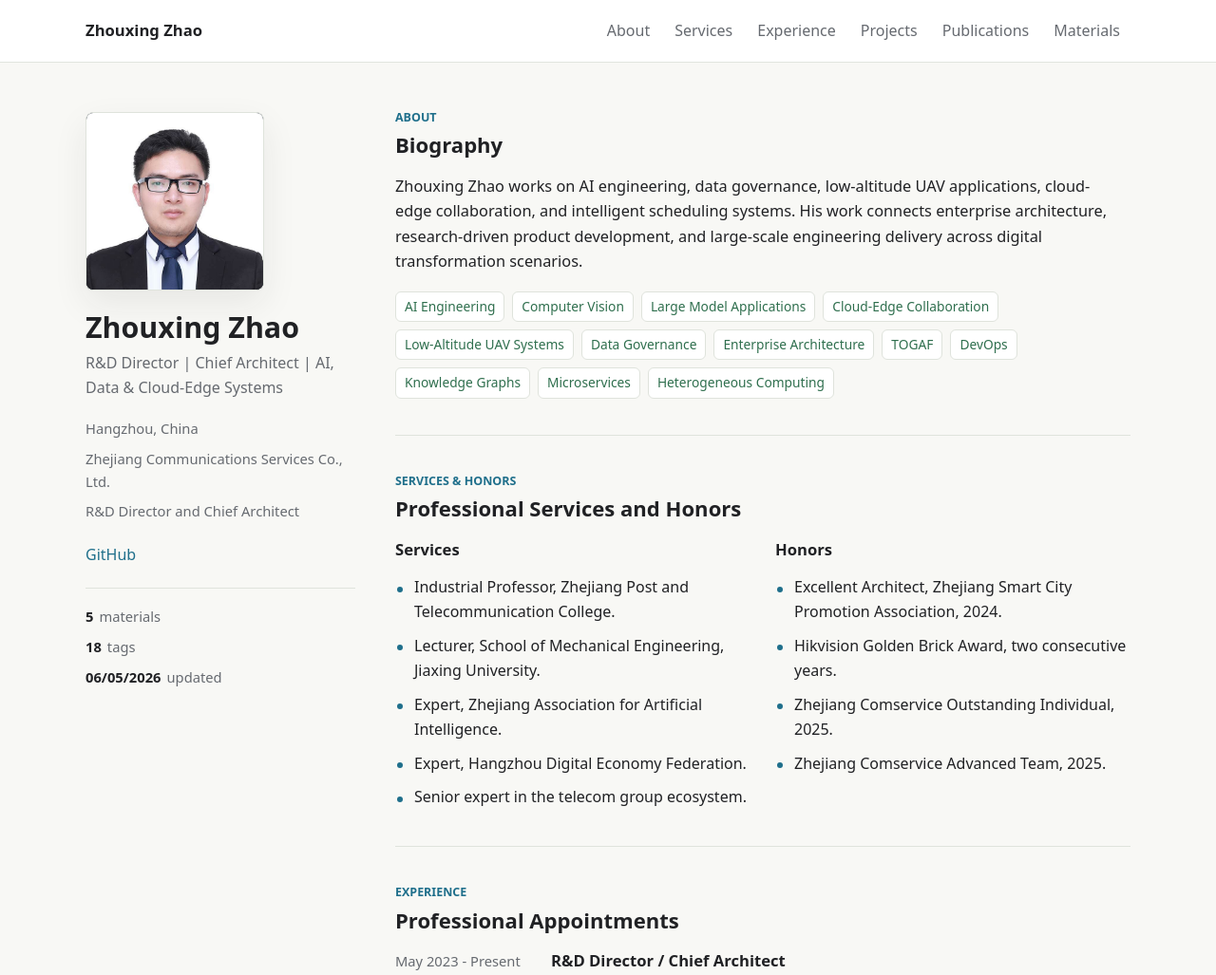
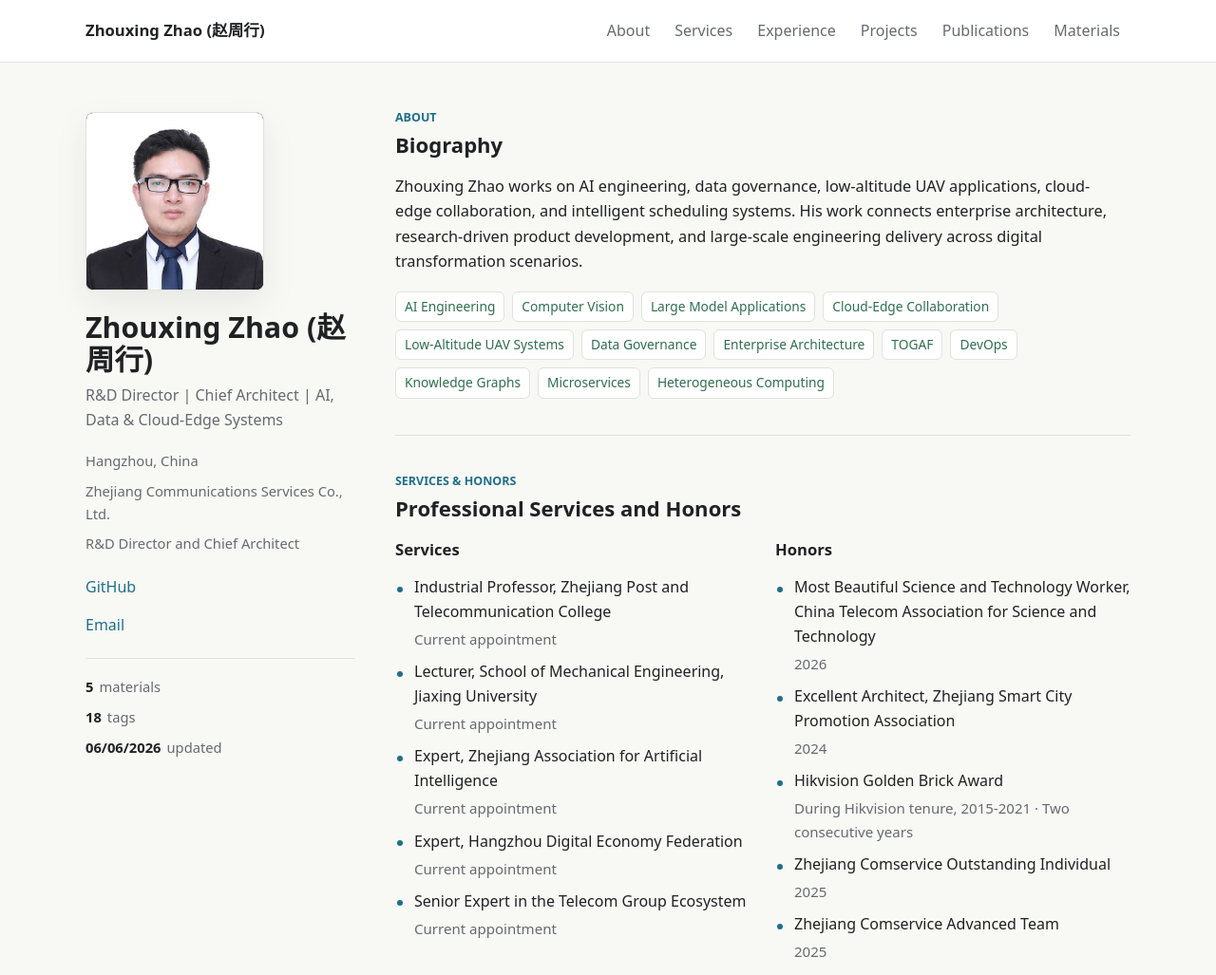
Before and after one commit to zzhkiller/zzhkiller.github.io, a plain HTML site: page index.html in a window 1280 px wide. Shown: the top 1027 px of the page at 95% size. Drawn offline with Linux system fonts and the light colour scheme.

Commit message:
Update profile contact services and honors

```diff
--- a/assets/material.js
+++ b/assets/material.js
@@ -153,7 +153,7 @@ async function loadMaterial() {
   const rawText = await rawResponse.text();
 
   const title = doc.title || safePath.split("/").pop().replace(/\.(md|markdown|txt)$/i, "");
-  document.title = `${title} | Zhouxing Zhao`;
+  document.title = `${title} | Zhouxing Zhao (赵周行)`;
   titleNode.textContent = title;
   typeNode.textContent = doc.type || "Material";
   summaryNode.textContent = doc.summary || "";
--- a/data/search-index.json
+++ b/data/search-index.json
@@ -1,13 +1,13 @@
 {
-  "generatedAt": "2026-06-05T16:39:17.576974+00:00",
+  "generatedAt": "2026-06-06T02:59:23.691307+00:00",
   "site": {
-    "title": "Zhouxing Zhao | Personal Homepage",
+    "title": "Zhouxing Zhao (赵周行) | Personal Homepage",
     "description": "A searchable personal homepage for public profile, projects, publications, services, and materials.",
     "recommendedRepository": "zzhkiller.github.io",
     "recommendedPagesUrl": "https://zzhkiller.github.io/"
   },
   "profile": {
-    "name": "Zhouxing Zhao",
+    "name": "Zhouxing Zhao (赵周行)",
     "headline": "R&D Director | Chief Architect | AI, Data & Cloud-Edge Systems",
     "location": "Hangzhou, China",
     "organization": "Zhejiang Communications Services Co., Ltd.",
@@ -18,6 +18,10 @@
       {
         "label": "GitHub",
         "url": "https://github.com/zzhkiller"
+      },
+      {
+        "label": "Email",
+        "url": "mailto:zzxvane@gmail.com"
       }
     ],
     "skills": [
@@ -37,7 +41,7 @@
     "highlights": [
       {
         "date": "2026",
-        "text": "Recommended as a candidate for China Telecom Association for Science and Technology's Most Beautiful Science and Technology Worker."
+        "text": "Recognized with the Most Beautiful Science and Technology Worker honor by China Telecom Association for Science and Technology."
       },
       {
         "date": "2025",
@@ -315,17 +319,49 @@
       }
     ],
     "services": [
-      "Industrial Professor, Zhejiang Post and Telecommunication College.",
-      "Lecturer, School of Mechanical Engineering, Jiaxing University.",
-      "Expert, Zhejiang Association for Artificial Intelligence.",
-      "Expert, Hangzhou Digital Economy Federation.",
-      "Senior expert in the telecom group ecosystem."
+      {
+        "title": "Industrial Professor, Zhejiang Post and Telecommunication College",
+        "year": "Current appointment"
+      },
+      {
+        "title": "Lecturer, School of Mechanical Engineering, Jiaxing University",
+        "year": "Current appointment"
+      },
+      {
+        "title": "Expert, Zhejiang Association for Artificial Intelligence",
+        "year": "Current appointment"
+      },
+      {
+        "title": "Expert, Hangzhou Digital Economy Federation",
+        "year": "Current appointment"
+      },
+      {
+        "title": "Senior Expert in the Telecom Group Ecosystem",
+        "year": "Current appointment"
+      }
     ],
     "honors": [
-      "Excellent Architect, Zhejiang Smart City Promotion Association, 2024.",
-      "Hikvision Golden Brick Award, two consecutive years.",
-      "Zhejiang Comservice Outstanding Individual, 2025.",
-      "Zhejiang Comservice Advanced Team, 2025."
+      {
+        "title": "Most Beautiful Science and Technology Worker, China Telecom Association for Science and Technology",
+        "year": "2026"
+      },
+      {
+        "title": "Excellent Architect, Zhejiang Smart City Promotion Association",
+        "year": "2024"
+      },
+      {
+        "title": "Hikvision Golden Brick Award",
+        "year": "During Hikvision tenure, 2015-2021",
+        "status": "Two consecutive years"
+      },
+      {
+        "title": "Zhejiang Comservice Outstanding Individual",
+        "year": "2025"
+      },
+      {
+        "title": "Zhejiang Comservice Advanced Team",
+        "year": "2025"
+      }
     ],
     "quickLinks": [
       {
@@ -354,7 +390,7 @@
         "leadership"
       ],
       "date": "",
-      "updatedAt": "2026-06-05T16:27:26.783272+00:00",
+      "updatedAt": "2026-06-06T02:41:06.153027+00:00",
       "path": "content/materials/experience.md",
       "url": "content/materials/experience.md",
       "text": "Professional Experience China Communications Services / Zhejiang Communications Services R&D Director and Chief Architect, May 2023 to present. Zhouxing Zhao leads AI and data product R&D, digital transformation architecture, and cross-provincial delivery. He built an AI capability platform, organized a 50-person AI R&D team, and promoted engineering standards, reusable components, and technical documentation systems. Hangzhou Shuopan Intelligent Technology Head of R&D Center, April 2021 to May 2023. He managed a 40-person R&D team, built master-data and foundational-data systems with TOGAF enterprise architecture methods, and used data fabric and application assembly practices to shorten enterprise software delivery cycles. Hikvision Digital Technology Senior Manager, July 2015 to April 2021. He led the construction of a B2B DevOps platform, designed large-scale KMS architecture for attachment data and intelligent permission management, managed software product BOM systems, and received Hikvision's Golden Brick Award for two consecutive years."
@@ -422,10 +458,10 @@
         "teaching"
       ],
       "date": "",
-      "updatedAt": "2026-06-05T16:30:43.430229+00:00",
+      "updatedAt": "2026-06-06T02:57:12.559592+00:00",
       "path": "content/materials/services-and-honors.md",
       "url": "content/materials/services-and-honors.md",
-      "text": "Services and Honors Professional Services Industrial Professor, Zhejiang Post and Telecommunication College. Lecturer, School of Mechanical Engineering, Jiaxing University. Expert, Zhejiang Association for Artificial Intelligence. Expert, Hangzhou Digital Economy Federation. Senior expert in the telecom group ecosystem. Honors Excellent Architect, Zhejiang Smart City Promotion Association, 2024. Hikvision Golden Brick Award, two consecutive years. Zhejiang Comservice Outstanding Individual, 2025. Zhejiang Comservice Advanced Team, 2025."
+      "text": "Services and Honors Professional Services Industrial Professor, Zhejiang Post and Telecommunication College. Appointment period: current appointment. Lecturer, School of Mechanical Engineering, Jiaxing University. Appointment period: current appointment. Expert, Zhejiang Association for Artificial Intelligence. Appointment period: current appointment. Expert, Hangzhou Digital Economy Federation. Appointment period: current appointment. Senior Expert in the Telecom Group Ecosystem. Appointment period: current appointment. Honors Most Beautiful Science and Technology Worker, China Telecom Association for Science and Technology, 2026. Excellent Architect, Zhejiang Smart City Promotion Association, 2024. Hikvision Golden Brick Award, two consecutive years during Hikvision tenure, 2015 to 2021. Zhejiang Comservice Outstanding Individual, 2025. Zhejiang Comservice Advanced Team, 2025."
     }
   ],
   "stats": {
--- a/index.html
+++ b/index.html
@@ -4,14 +4,14 @@
     <meta charset="utf-8">
     <meta name="viewport" content="width=device-width, initial-scale=1">
     <meta name="description" content="Zhouxing Zhao's searchable personal homepage.">
-    <title>Zhouxing Zhao | Personal Homepage</title>
+    <title>Zhouxing Zhao (赵周行) | Personal Homepage</title>
     <link rel="icon" href="assets/avatar.svg" type="image/svg+xml">
     <link rel="stylesheet" href="assets/styles.css">
   </head>
   <body>
     <header class="site-header">
       <a class="site-title" href="#home" aria-label="Back to homepage">
-        <span data-profile-name>Zhouxing Zhao</span>
+        <span data-profile-name>Zhouxing Zhao (赵周行)</span>
       </a>
       <nav class="site-nav" aria-label="Page navigation">
         <a href="#about">About</a>
@@ -27,7 +27,7 @@
       <aside class="profile-card" aria-label="Profile">
         <img class="avatar" src="assets/avatar.svg" alt="" data-avatar>
         <div class="identity">
-          <h1 data-page-title>Zhouxing Zhao</h1>
+          <h1 data-page-title>Zhouxing Zhao (赵周行)</h1>
           <p class="headline" data-profile-headline>R&D Director | Chief Architect</p>
         </div>
         <div class="profile-meta" data-profile-meta></div>
--- a/portal.config.json
+++ b/portal.config.json
@@ -1,6 +1,6 @@
 {
   "site": {
-    "title": "Zhouxing Zhao | Personal Homepage",
+    "title": "Zhouxing Zhao (赵周行) | Personal Homepage",
     "description": "A searchable personal homepage for public profile, projects, publications, services, and materials.",
     "recommendedRepository": "zzhkiller.github.io",
     "recommendedPagesUrl": "https://zzhkiller.github.io/"
```
Also changed, not shown: content/profile.json (+47 -11 lines), material.html (+2 -2 lines), 1 other file.
